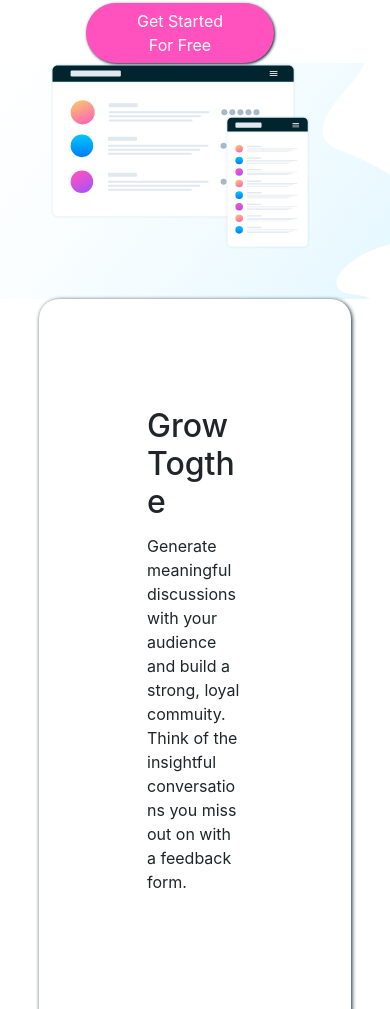
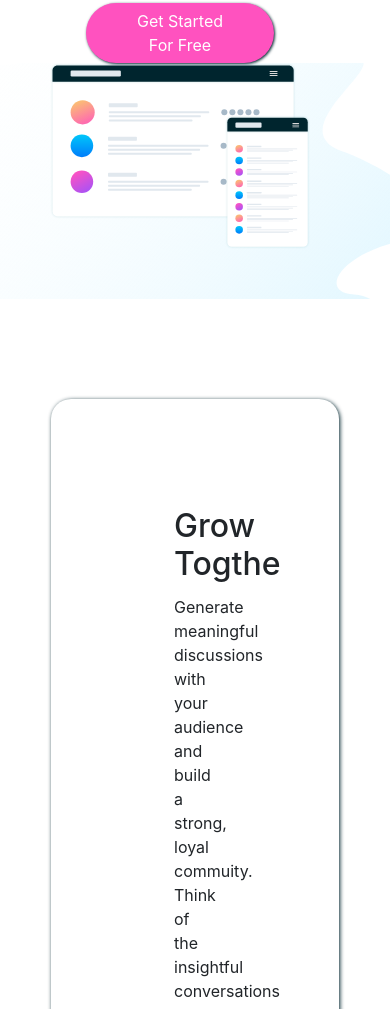
Before and after one commit to mhsantosp/retoUno, a plain HTML site: page index.html in a window 390 px wide. Shown: the part 655-1664 px from the top of the page. Drawn offline with nearby package versions, Linux system fonts and the light colour scheme.

Commit message:
se agrego un section y se le dio responsive, se le agregaron margenes y ce centro su contenido

```diff
--- a/index.html
+++ b/index.html
@@ -32,8 +32,8 @@
 
     <main>
       <!--contenido-->
-      <section class="card m-auto" style="max-width:80%">
-        <div class="row ">
+      <section class="card-section col-12">
+        <div class="row section-text m-auto">
           <div class="col-md-8">
             <div class="card-body mx-5 my-5" id="card-body">
               <h2 class="card-title">Grow Togthe</h2>
@@ -45,18 +45,6 @@
           </div>
         </div>
       </section>
-      <!-- <section class="text-1">
-        <div class="row">
-            <div class="col-md- col-6 text-section">
-              <h2>Grow Togther</h2>
-              <p>Generate meaningful discussions with your audience and build a strong, loyal commuity. Think of the insightful conversations you miss out on with a feedback form.</p>
-            </div>
-            <div class="image-section col-6">
-              <img class="img-text" src="./images/illustration-grow-together.svg" alt="">
-            </div>
-        </div>
-      </section> -->
-
     </main>
 
     <footer>
--- a/styles.css
+++ b/styles.css
@@ -58,8 +58,13 @@ h1{
     max-width: 100%;
 }
 
-.card{
-    margin-top: 50px;
+.card-section{
+    width: 100%;
+    margin-top: 100px;
+}
+
+.section-text{
+    width: 80%;
     border-radius: 20px;
     border:none;
     box-shadow: 1px 1px 4px var(--Dark-Cyan);
```
